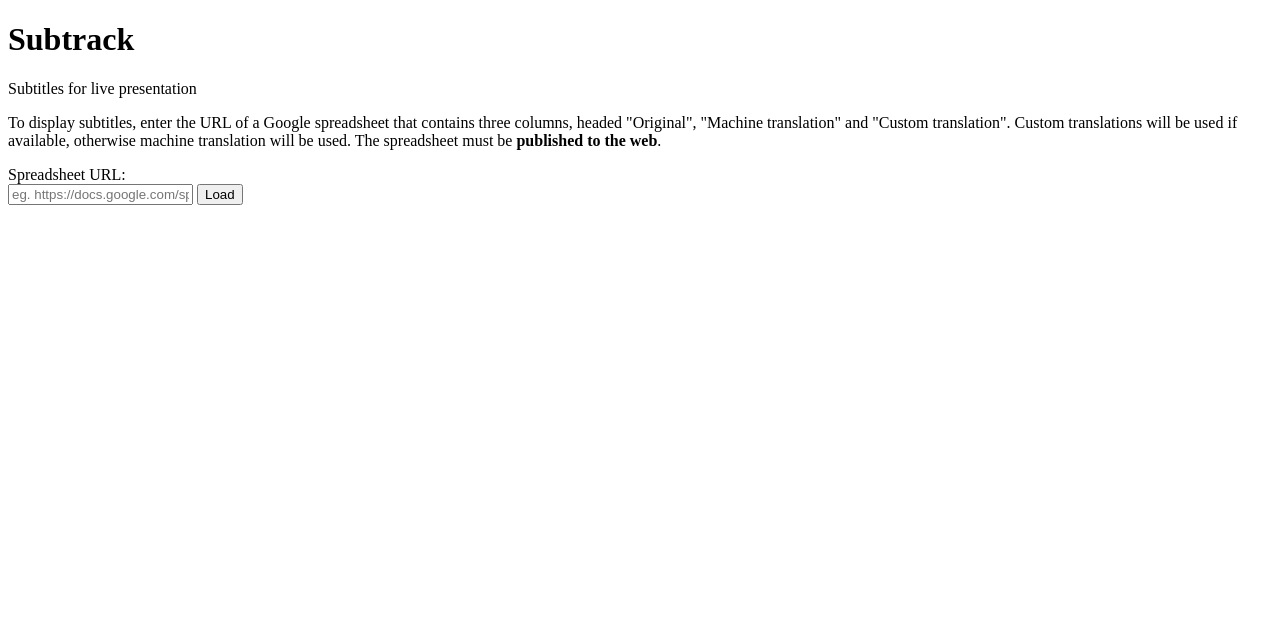
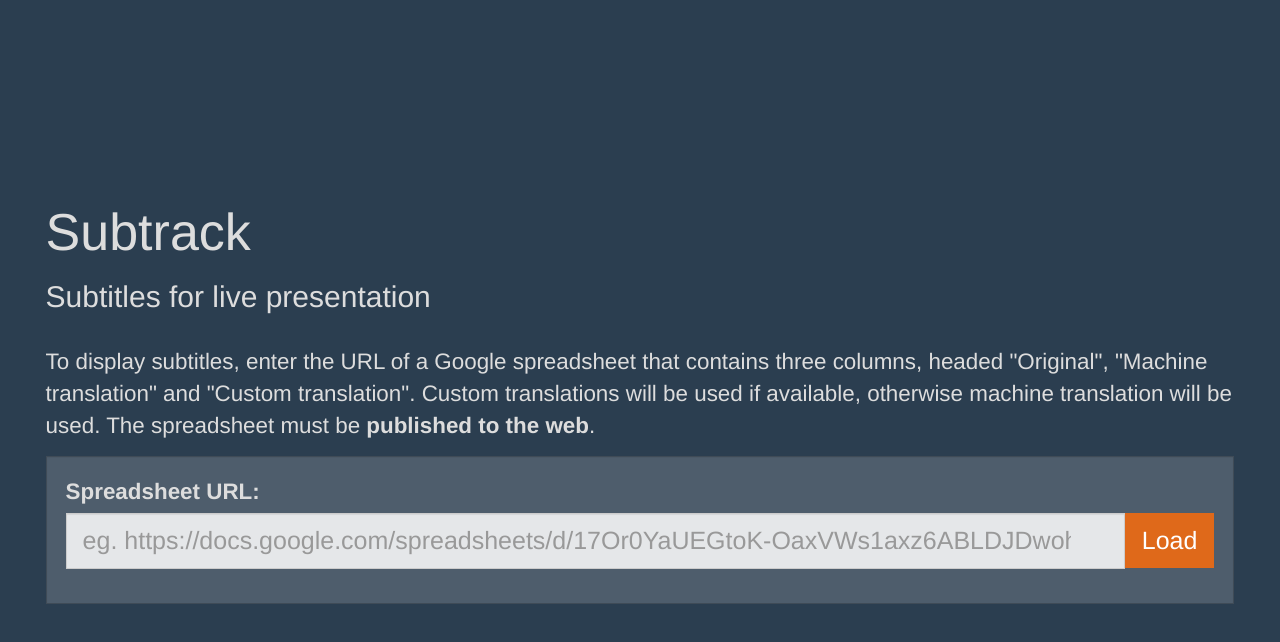
Before and after one commit to triblondon/subtrack, a plain HTML site: page index.html in a window 1280 px wide. Drawn offline with nearby package versions, Linux system fonts and the light colour scheme; the site is published under a folder, as on GitHub Pages, so addresses that start at the root find nothing.

Commit message:
Make it work with github pages

```diff
--- a/index.html
+++ b/index.html
@@ -3,9 +3,8 @@
 <head>
 	<title>Conference captions</title>
 	<meta charset='UTF-8' />
-	<!--<link rel='stylesheet' type='text/css' href='https://cdnjs.cloudflare.com/ajax/libs/twitter-bootstrap/3.3.6/css/bootstrap.min.css' />-->
-	<link rel='stylesheet' type='text/css' href='/assets/css/bootstrap.css' />
-	<link rel='stylesheet' type='text/css' href='/assets/css/style.css' />
+	<link rel='stylesheet' type='text/css' href='assets/css/bootstrap.css' />
+	<link rel='stylesheet' type='text/css' href='assets/css/style.css' />
 </head>
 
 <body class='mode-wizard'>
@@ -37,7 +36,7 @@
 	<ul class='captions'></ul>
 
 	<script src='https://cdnjs.cloudflare.com/ajax/libs/jquery/3.0.0-alpha1/jquery.min.js'></script>
-	<script src='/assets/js/app.js'></script>
+	<script src='assets/js/app.js'></script>
 
 </body>
 </html>
```
